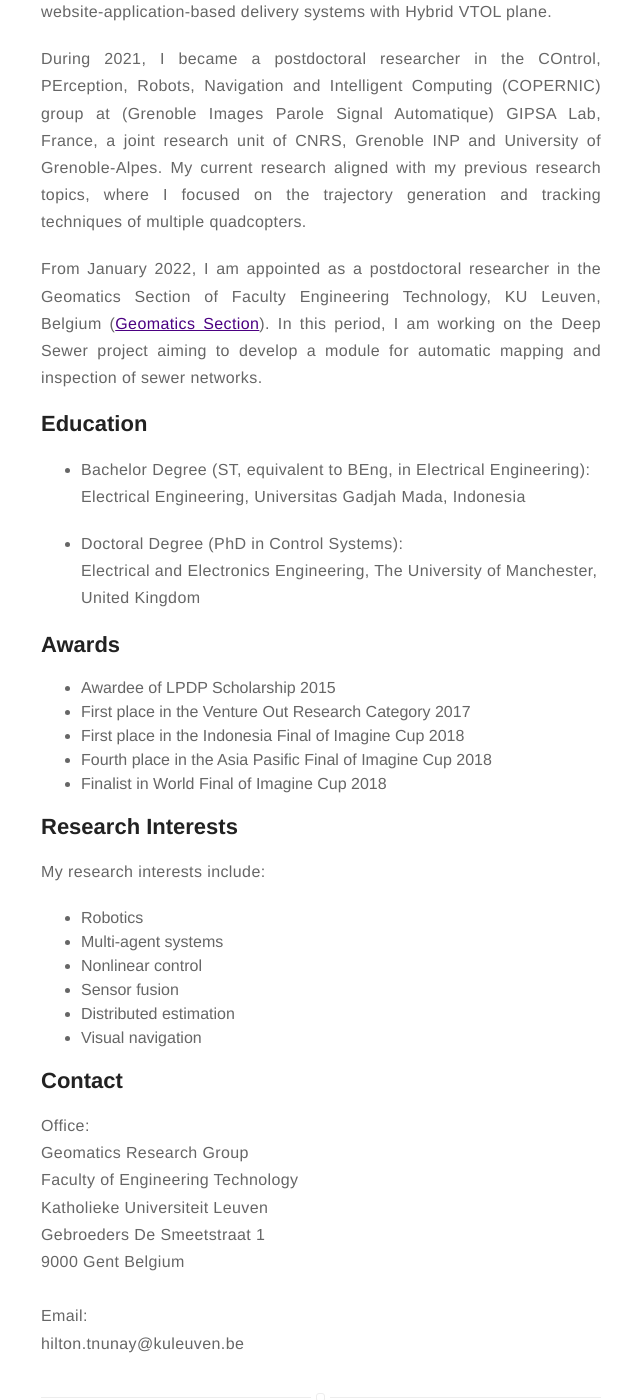
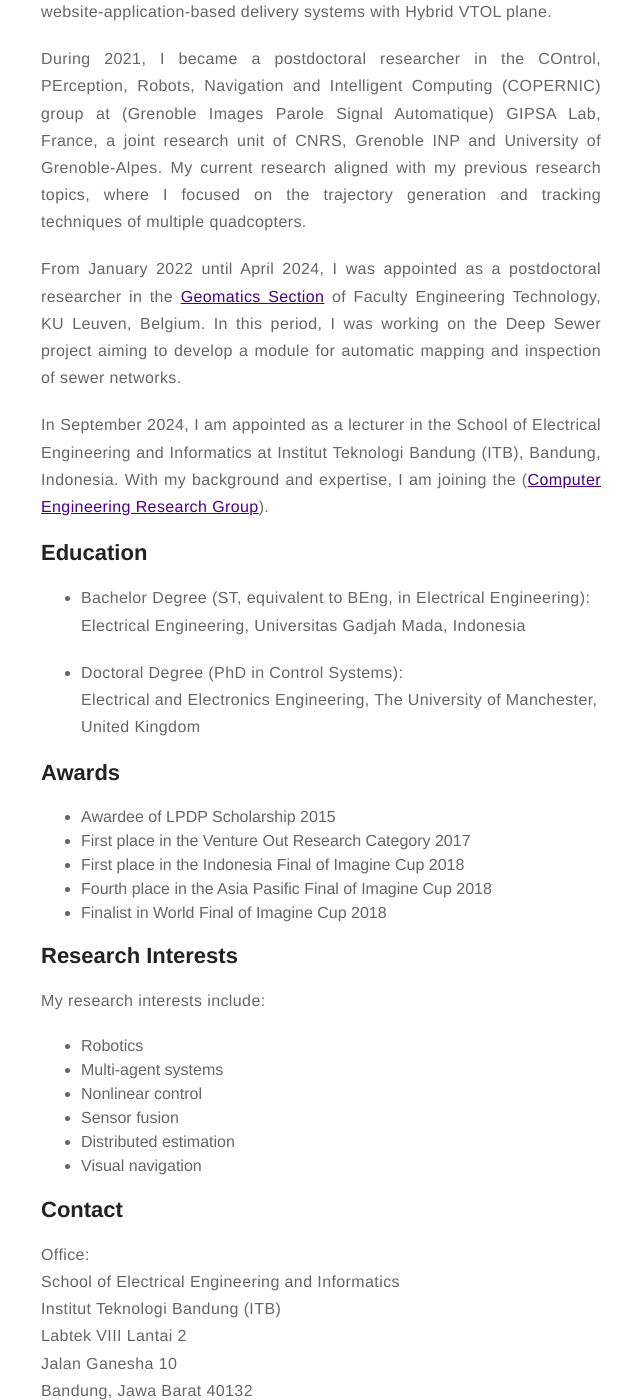
Before and after one commit to tnunay/tnunay.github.io, a Jekyll site: the page built from about.md, in a window 1280 px wide and 1400 px high, scrolled down 1211 px. Shown: the whole window, without its empty margins (319-959 px from the left). Built offline with Jekyll 4.4.1, drawn with Linux system fonts in a browser that asks for light colours; some of the changed text lies outside the part shown.

Commit message:
Update about

```diff
--- a/about.md
+++ b/about.md
@@ -16,7 +16,9 @@
 
 <p align="justify">During 2021, I became a postdoctoral researcher in the COntrol, PErception, Robots, Navigation and Intelligent Computing (COPERNIC) group at (Grenoble Images Parole Signal Automatique) GIPSA Lab, France, a joint research unit of CNRS, Grenoble INP and University of Grenoble-Alpes. My current research aligned with my previous research topics, where I focused on the trajectory generation and tracking techniques of multiple quadcopters.</p>
 
-<p align="justify">From January 2022, I am appointed as a postdoctoral researcher in the Geomatics Section of Faculty Engineering Technology, KU Leuven, Belgium (<a href="https://iiw.kuleuven.be/onderzoek/geomatics">Geomatics Section</a>). In this period, I am working on the Deep Sewer project aiming to develop a module for automatic mapping and inspection of sewer networks.</p>
+<p align="justify">From January 2022 until April 2024, I was appointed as a postdoctoral researcher in the <a href="https://iiw.kuleuven.be/onderzoek/geomatics">Geomatics Section</a> of Faculty Engineering Technology, KU Leuven, Belgium. In this period, I was working on the Deep Sewer project aiming to develop a module for automatic mapping and inspection of sewer networks.</p>
+
+<p align="justify">In September 2024, I am appointed as a lecturer in the School of Electrical Engineering and Informatics at Institut Teknologi Bandung (ITB), Bandung, Indonesia. With my background and expertise, I am joining the (<a href="https://stei.itb.ac.id/kk/teknik-komputer/">Computer Engineering Research Group</a>). </p>
 
 ## Education
 <ul class="education">
@@ -59,12 +61,13 @@
 
 ## Contact
 <p>Office:<br>
-Geomatics Research Group<br>
-Faculty of Engineering Technology<br>
-Katholieke Universiteit Leuven<br>
-Gebroeders De Smeetstraat 1<br>
-9000 Gent Belgium <br>
+School of Electrical Engineering and Informatics<br>
+Institut Teknologi Bandung (ITB)<br>
+Labtek VIII Lantai 2<br>
+Jalan Ganesha 10<br>
+Bandung, Jawa Barat 40132<br>
+Indonesia<br>
 <br>
 Email: <br>
-hilton.tnunay@kuleuven.be
+hilton.tnunay@itb.ac.id
 </p>
```
